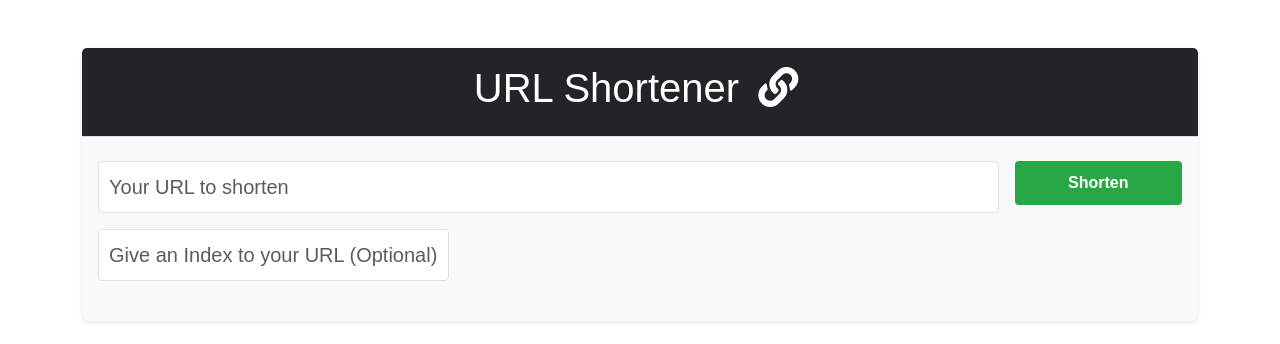
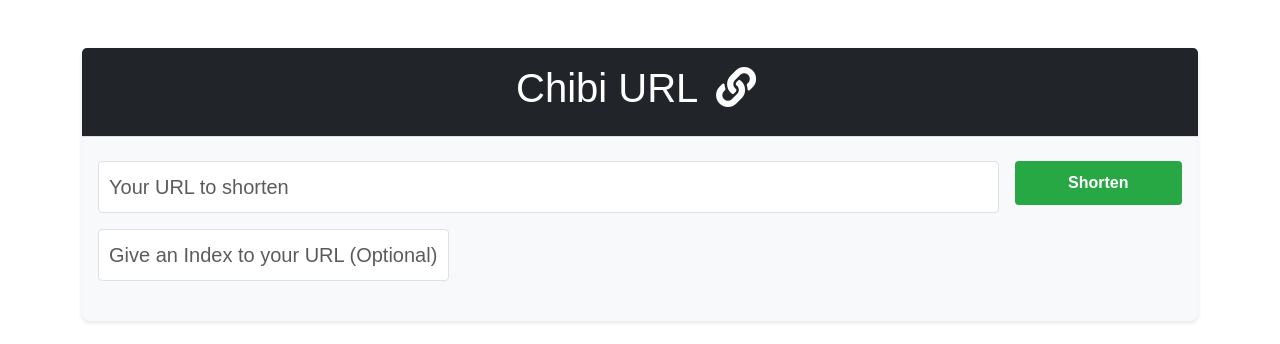
Before and after one commit to EGhost98/Chibi_URL, a Django app: page / in a window 1280 px wide. Shown: the part 76-420 px from the top of the page. Run offline with Django 4.2, Linux system fonts and the light colour scheme.

Commit message:
Proceeding To Deplyment

```diff
--- a/core/settings.py
+++ b/core/settings.py
@@ -39,7 +39,6 @@ INSTALLED_APPS = [
     'django.contrib.sessions',
     'django.contrib.messages',
     'django.contrib.staticfiles',
-    'qr_code',
 ]
 
 MIDDLEWARE = [
--- /dev/null
+++ b/requirements.txt
@@ -0,0 +1,4 @@
+asgiref==3.7.2
+Django==4.2.2
+sqlparse==0.4.4
+tzdata==2023.3
--- a/tinyurl/models.py
+++ b/tinyurl/models.py
@@ -1,7 +1,6 @@
 from django.db import models
 from .utils import create_shortened_url
 from django.contrib.auth.models import User
-from django.urls import reverse
 
 class Shortener(models.Model):
     user_name = models.ForeignKey(User, on_delete=models.CASCADE,default=1) # user cuurrently logged in to associate url
--- a/tinyurl/templates/tinyurl/home.html
+++ b/tinyurl/templates/tinyurl/home.html
@@ -14,7 +14,7 @@
 <div class="container mt-5 mb-5">
     <div class="card mt-5 mb-5">
         <div class="card-header text-center py-3 bg-dark text-white">
-            <h1 class="fadeInUp">URL Shortener <i class="fas fa-link px-2"></i></h1>
+            <h1 class="fadeInUp">Chibi URL <i class="fas fa-link px-2"></i></h1>
         </div>
         <div class="px-3 py-4">
             <form action="" method="POST" class="form-inline justify-content-center mb-3 fadeIn">
--- a/tinyurl/templates/tinyurl/myurls.html
+++ b/tinyurl/templates/tinyurl/myurls.html
@@ -2,7 +2,7 @@
 <div class="container mt-5">
     <div class="card">
         <div class="card-header text-center py-3 bg-dark text-white">
-            <h1 class="fadeInUp">URL Shortener <i class="fas fa-link px-2"></i></h1>
+            <h1 class="fadeInUp">Your URL's <i class="fas fa-link px-2"></i></h1>
         </div>
         <div class="card-body">
             <form method="GET" class="mb-3" id="search-form">
--- a/tinyurl/utils.py
+++ b/tinyurl/utils.py
@@ -1,6 +1,5 @@
 from django.conf import settings
 from random import choice
-from string import ascii_letters, digits
 import string
 
 
```
Also changed, not shown: db.sqlite3.
